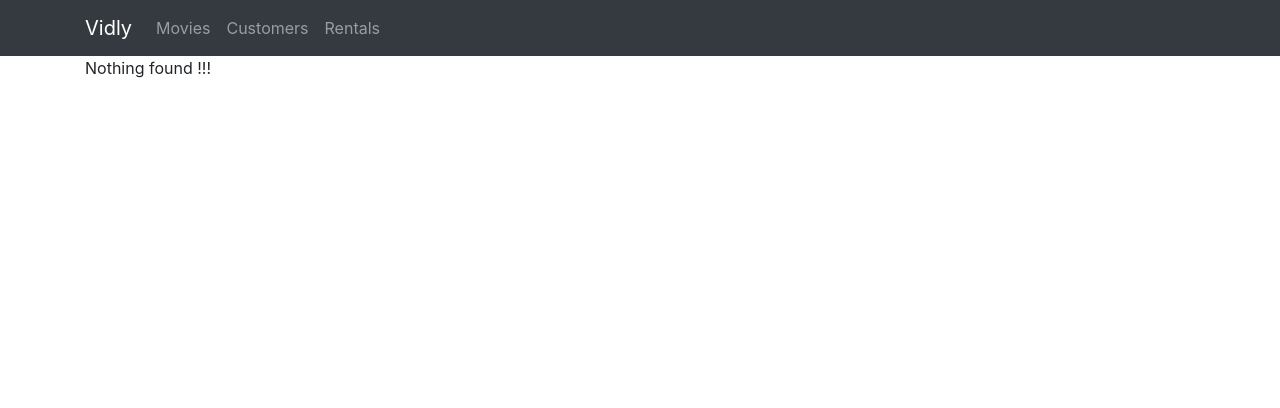
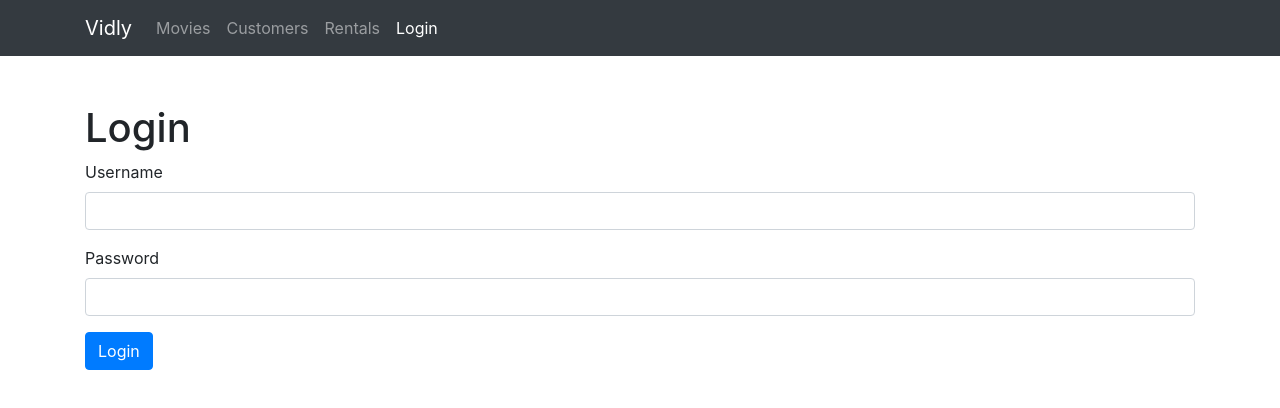
Before and after one commit to Inderjit-fullstack-dev/react-tuts, a React (Create React App) app in the folder vidly/: page /login in a window 1280 px wide. Before the commit this address led to /not-found. Shown: the top 408 px of the page. Built offline with nearby package versions, Linux system fonts and the light colour scheme.

Commit message:
validation in react hardcode

```diff
--- a/vidly/src/App.js
+++ b/vidly/src/App.js
@@ -1,19 +1,21 @@
 import React from "react";
-import "./App.css";
+
 import Header from "./components/HeaderComponent/Header";
 import Movies from "./components/movies";
 import customers from "./components/CustomerComponent/Customer.jsx";
-
 import { Redirect, Route, Switch } from "react-router-dom";
 import Rental from "./components/RentalComponent/Rental";
 import Notfound from "./components/NotfoundComponent/Notfound";
 import MovieForm from "./components/MovieForm";
+import LoginForm from "./components/LoginComponent/LoginForm";
+import "./App.css";
 function App() {
   return (
     <React.Fragment>
       <Header />
       <main className="container">
         <Switch>
+          <Route path="/login" component={LoginForm} />
           <Route path="/movies/:id" component={MovieForm} />
           <Route path="/movies" component={Movies} />
           <Route path="/customers" component={customers} />
--- a/vidly/src/components/HeaderComponent/Header.jsx
+++ b/vidly/src/components/HeaderComponent/Header.jsx
@@ -35,6 +35,12 @@
                   Rentals
                 </NavLink>
               </li>
+
+              <li className="nav-item">
+                <NavLink to="/login" className="nav-link">
+                  Login
+                </NavLink>
+              </li>
             </ul>
           </div>
         </div>
--- /dev/null
+++ b/vidly/src/components/LoginComponent/LoginForm.jsx
@@ -0,0 +1,67 @@
+import React, { Component } from "react";
+import Input from "../common/InputComponent/Input";
+class LoginForm extends Component {
+  state = {
+    account: {
+      username: "",
+      password: "",
+    },
+    errors: {},
+  };
+
+  validate = () => {
+    const errors = {};
+    const { username, password } = this.state.account;
+    if (username.trim() === "") errors.username = "Username is required";
+    if (password.trim() === "") errors.password = "Password is required";
+
+    return Object.keys(errors).length === 0 ? null : errors;
+  };
+
+  handleSubmit = (event) => {
+    event.preventDefault();
+
+    const errors = this.validate();
+    this.setState({ errors });
+    if (errors) return;
+
+    console.log("submit");
+  };
+
+  handleChange = ({ currentTarget }) => {
+    const account = { ...this.state.account };
+    account[currentTarget.name] = currentTarget.value;
+    this.setState({ account });
+  };
+
+  render() {
+    const { account } = this.state;
+    return (
+      <div className="mt-5">
+        <h1>Login</h1>
+        <form onSubmit={this.handleSubmit}>
+          <Input
+            name="username"
+            type="text"
+            value={account.username}
+            label="Username"
+            onChange={this.handleChange}
+          />
+
+          <div className="form-group">
+            <Input
+              name="password"
+              type="password"
+              value={account.password}
+              label="Password"
+              onChange={this.handleChange}
+            />
+          </div>
+          <button className="btn btn-primary">Login</button>
+        </form>
+      </div>
+    );
+  }
+}
+
+export default LoginForm;
--- /dev/null
+++ b/vidly/src/components/common/InputComponent/Input.jsx
@@ -0,0 +1,19 @@
+import React from "react";
+
+const Input = ({ name, label, type, value, onChange }) => {
+  return (
+    <div className="form-group">
+      <label htmlFor={name}>{label}</label>
+      <input
+        value={value}
+        onChange={onChange}
+        type={type}
+        id={name}
+        name={name}
+        className="form-control"
+      />
+    </div>
+  );
+};
+
+export default Input;
```
